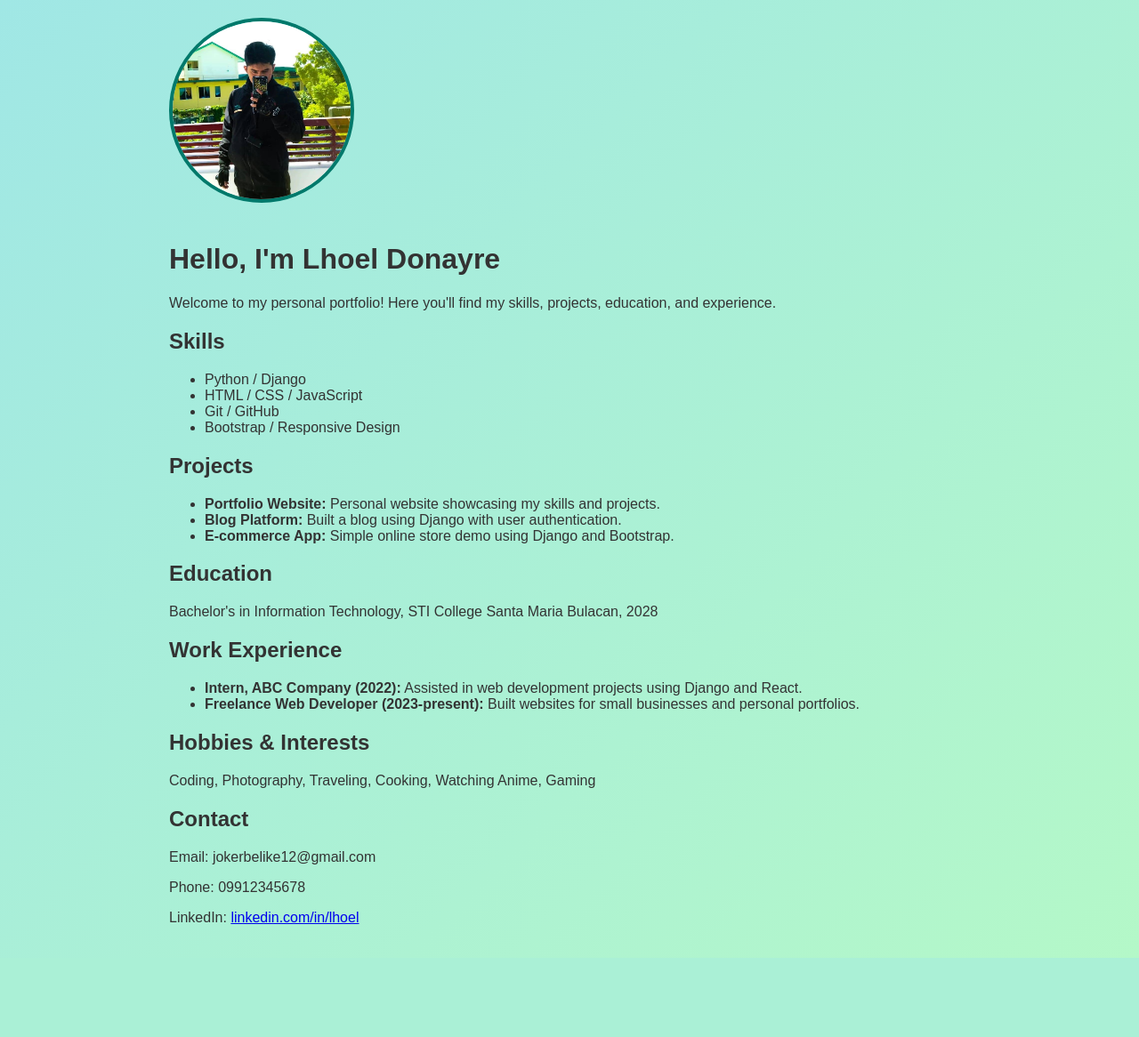
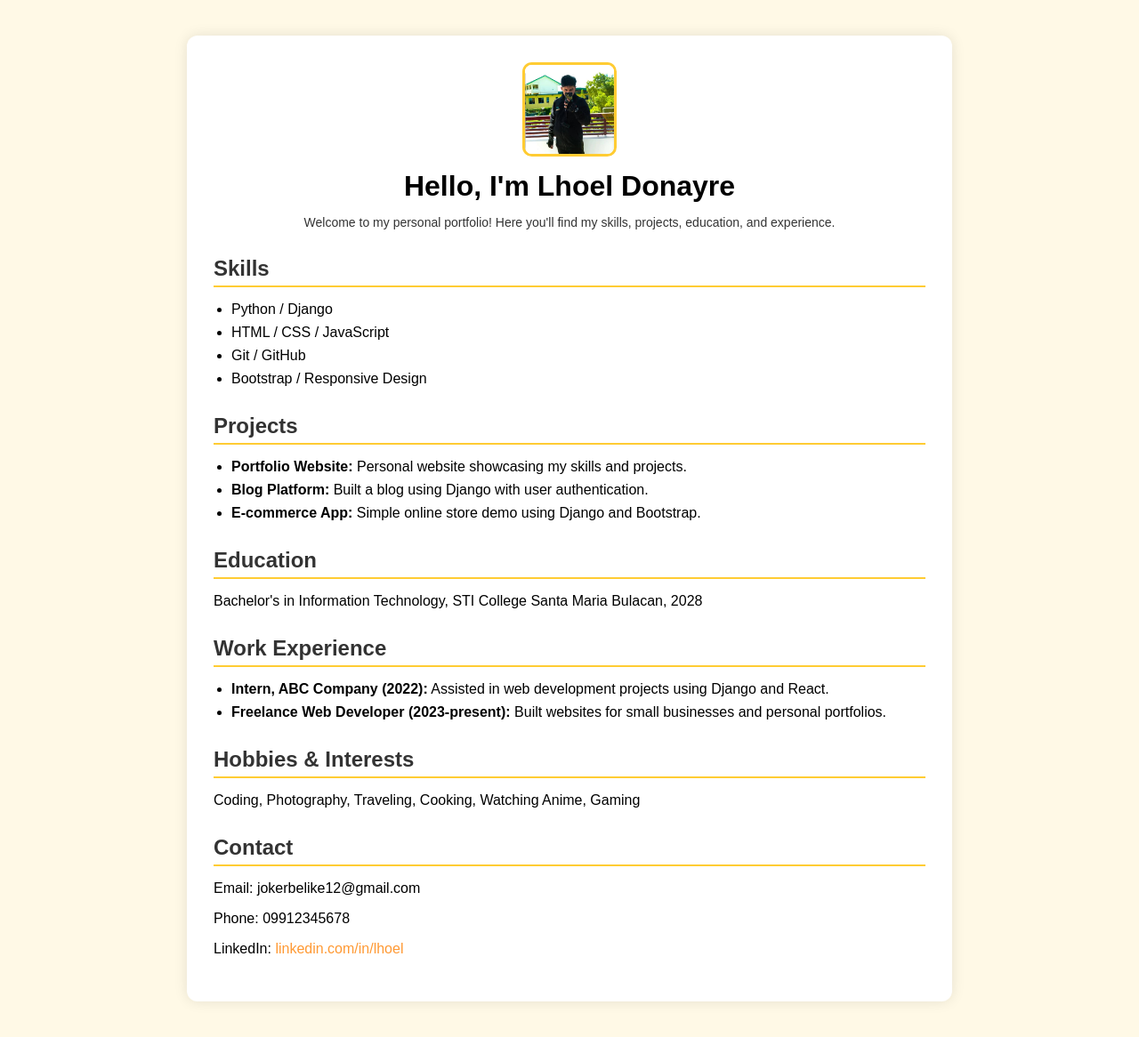
Before and after one commit to donayrelhoel/django-portfolio, a Django app: page / in a window 1280 px wide. Shown: the whole page at 89% size. Before the commit the page ends 1077 px from the top, so only its background shows below. Run offline with Django 5.2, Linux system fonts and the light colour scheme.

Commit message:
Update style.css

```diff
--- a/portfolio/static/portfolio/style.css
+++ b/portfolio/static/portfolio/style.css
@@ -1,65 +1,74 @@
+/* General Styles */
 body {
-    font-family: 'Arial', sans-serif;
-    background: linear-gradient(135deg, #a0e7e5, #b4f8c8);
-    color: #333;
-    padding: 20px;
+    font-family: Arial, sans-serif;
+    background-color: #fff9e6; /* soft yellow */
     margin: 0;
+    padding: 0;
 }
 
 .container {
-    max-width: 900px;
-    margin: auto;
+    max-width: 800px;
+    margin: 40px auto;
+    background: white;
+    padding: 30px;
+    border-radius: 12px;
+    box-shadow: 0 0 15px rgba(0,0,0,0.1);
 }
 
-.profile-card {
+/* Profile Section */
+.profile {
     text-align: center;
-    background: white;
-    padding: 30px;
-    border-radius: 15px;
-    box-shadow: 0 8px 20px rgba(0,0,0,0.15);
     margin-bottom: 30px;
 }
 
 .profile-pic {
-    width: 200px;
-    height: 200px;
+    width: 100px;
+    height: 100px;
     object-fit: cover;
-    border-radius: 50%;
-    margin-bottom: 20px;
-    border: 4px solid #00796b;
+    border-radius: 10%;
+    display: block;
+    margin: 0 auto 15px auto;
+    border: 3px solid #ffcc33; /* optional border */
 }
 
-.profile-card h1 {
+.profile h1 {
     margin: 10px 0;
-    color: #00796b;
 }
 
-.profile-card .intro {
-    font-size: 1.1rem;
-    line-height: 1.6;
-    color: #555;
+.profile .intro {
+    font-size: 14px;
+    color: #333;
 }
 
-.section {
-    background: white;
-    padding: 20px 30px;
-    margin-bottom: 20px;
-    border-radius: 12px;
-    box-shadow: 0 6px 15px rgba(0,0,0,0.1);
+/* Section Headings */
+h2 {
+    border-bottom: 2px solid #ffcc33;
+    padding-bottom: 5px;
+    margin-top: 30px;
+    margin-bottom: 15px;
+    color: #333;
 }
 
-.section h2 {
-    color: #00796b;
-    border-bottom: 2px solid #00796b;
-    padding-bottom: 5px;
-    margin-bottom: 15px;
+/* Lists */
+ul {
+    padding-left: 20px;
 }
 
-.section ul {
-    list-style: disc inside;
-    line-height: 1.6;
+ul li {
+    margin-bottom: 8px;
 }
 
-.section p, .section ul li {
-    color: #444;
+/* Links */
+a {
+    color: #ff9933;
+    text-decoration: none;
 }
+
+a:hover {
+    text-decoration: underline;
+}
+
+/* Sections */
+section {
+    margin-bottom: 20px;
+}
```
